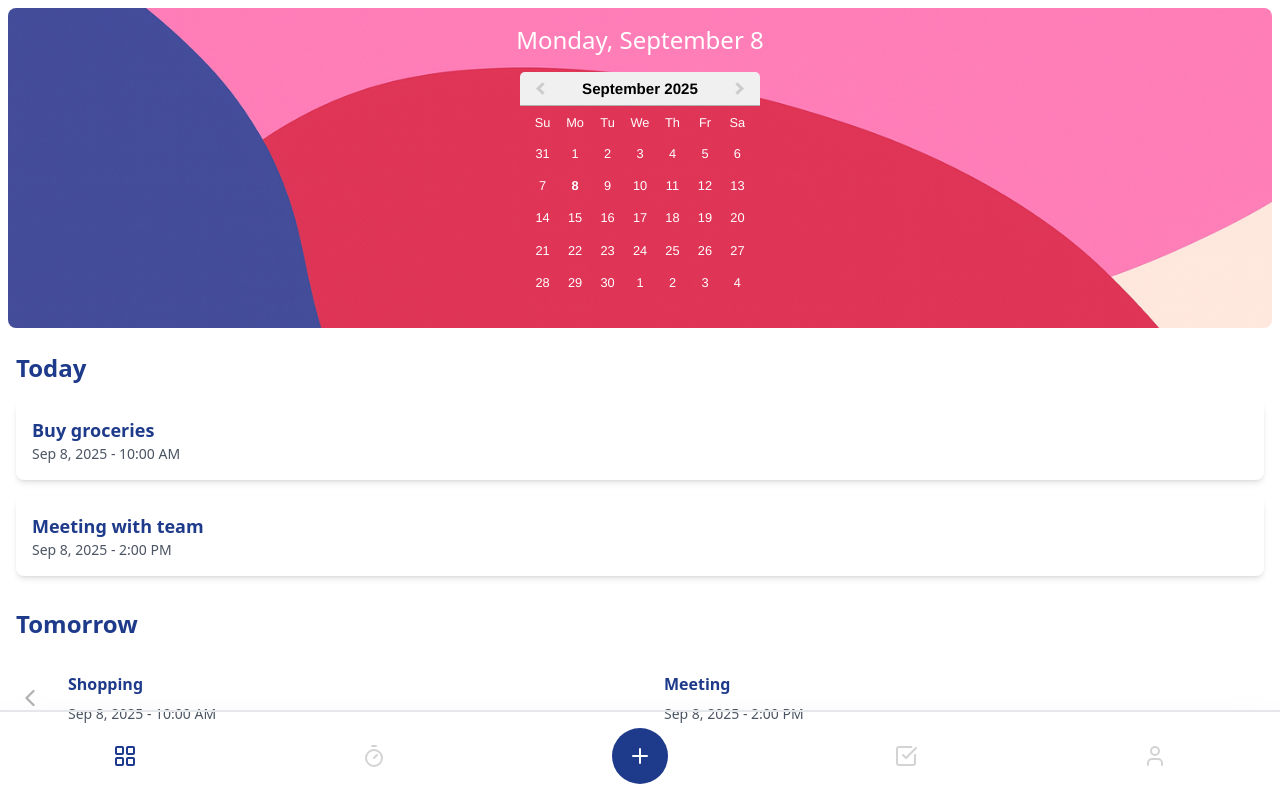
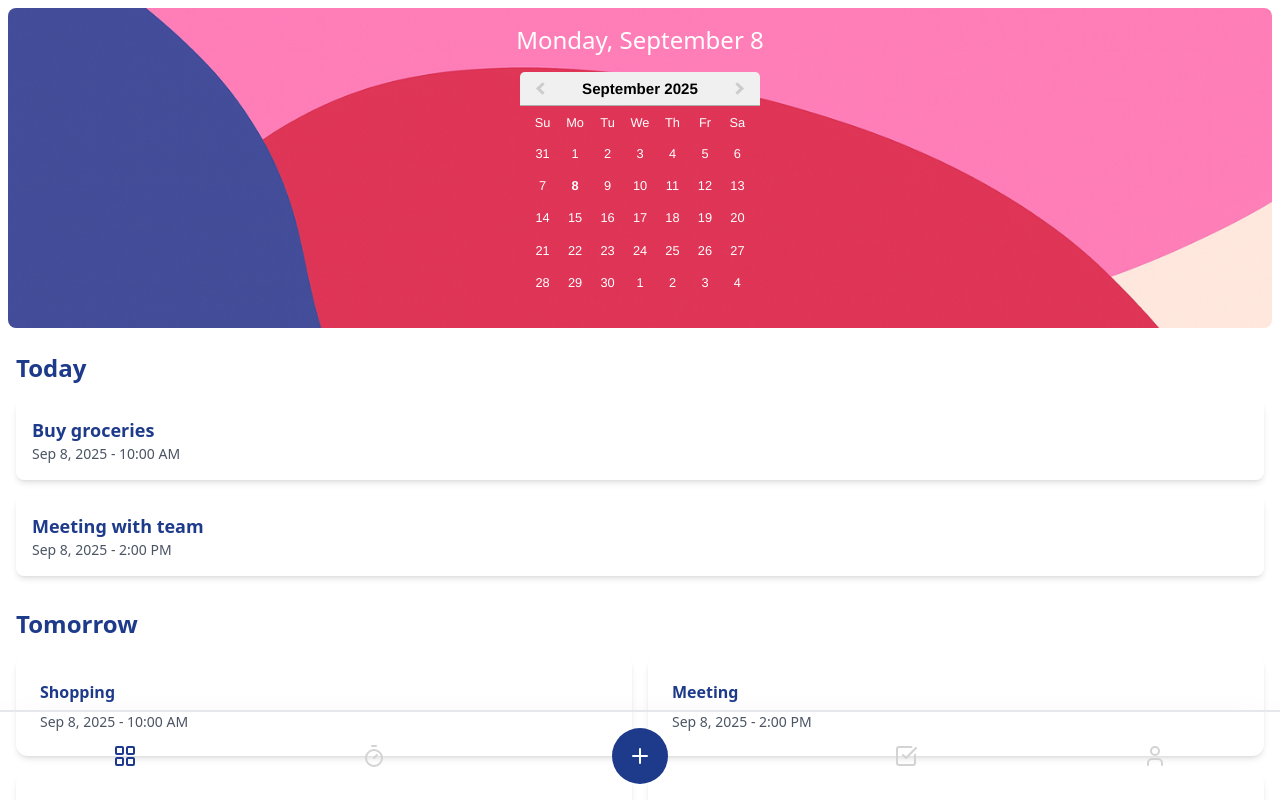
Before and after one commit to MerrrveOztuuurk/React-taskly, a React (Vite) app: page / in a window 1280 px wide. Built offline with nearby package versions, Linux system fonts and the light colour scheme.

Commit message:
Home comp. scroll settings updated.

```diff
--- a/src/components/TomorrowPreview.tsx
+++ b/src/components/TomorrowPreview.tsx
@@ -1,5 +1,4 @@
-import React, { useState } from "react";
-import { ChevronLeft, ChevronRight } from "lucide-react";
+import React from "react";
 
 const TomorrowPreview = () => {
   const tasks = [
@@ -9,59 +8,22 @@ const TomorrowPreview = () => {
     { title: "Call Sister", datetime: "Sep 8, 2025 - 8:00 PM" },
   ];
 
-  const [currentIndex, setCurrentIndex] = useState(0);
-  const visibleCount = 2;
-
-  const handlePrev = () => {
-    setCurrentIndex((prev) => Math.max(prev - 1, 0));
-  };
-
-  const handleNext = () => {
-    setCurrentIndex((prev) =>
-      Math.min(prev + 1, tasks.length - visibleCount)
-    );
-  };
-
   return (
-    <div className="p-4 pt-4 pb-[120px]"> {/* bottom navigation için padding */}
+    <div className="p-4 pt-4 pb-24">
       <h2 className="text-blue-900 text-2xl font-bold mb-4">Tomorrow</h2>
 
-      <div className="flex items-center gap-2">
-        <button onClick={handlePrev} disabled={currentIndex === 0}>
-          <ChevronLeft
-            size={28}
-            className={currentIndex === 0 ? "opacity-30" : "text-white"}
-          />
-        </button>
-
-        <div className="flex flex-1 gap-2 overflow-x-auto scrollbar-hide">
-          {tasks
-            .slice(currentIndex, currentIndex + visibleCount)
-            .map((task, index) => (
+      {/* 2 sütunlu grid */}
+      <div className="grid grid-cols-2 gap-4">
+        {tasks.map((task, index) => (
           <div
             key={index}
-                className="bg-white bg-opacity-10 p-4 rounded-md w-1/2 flex-shrink-0"
+            className="bg-white shadow-md p-6 rounded-xl"
           >
             <h3 className="text-blue-900 font-semibold">{task.title}</h3>
             <p className="text-gray-600 text-sm mt-2">{task.datetime}</p>
           </div>
         ))}
       </div>
-
-        <button
-          onClick={handleNext}
-          disabled={currentIndex >= tasks.length - visibleCount}
-        >
-          <ChevronRight
-            size={28}
-            className={
-              currentIndex >= tasks.length - visibleCount
-                ? "opacity-30"
-                : "text-white"
-            }
-          />
-        </button>
-      </div>
     </div>
   );
 };
--- a/src/screens/Home.tsx
+++ b/src/screens/Home.tsx
@@ -4,16 +4,15 @@ import TaskList from '../components/TaskList'
 import TomorrowPreview from '../components/TomorrowPreview'
 import BottomNavigation from '../components/BottomNavigation'
 
-
 const Home = () => {
-
-
   return (
-    <div className='h-screen'>
-     <Navbar />
-     <TaskList />
-     <TomorrowPreview />
-     <BottomNavigation />
+    <div className="min-h-screen flex flex-col">
+      <Navbar />
+      <div className="flex-1 overflow-y-auto">
+        <TaskList />
+        <TomorrowPreview />
+      </div>
+      <BottomNavigation />
     </div>
   )
 }
```
Lines whose indentation alone changed are shown as unchanged.
